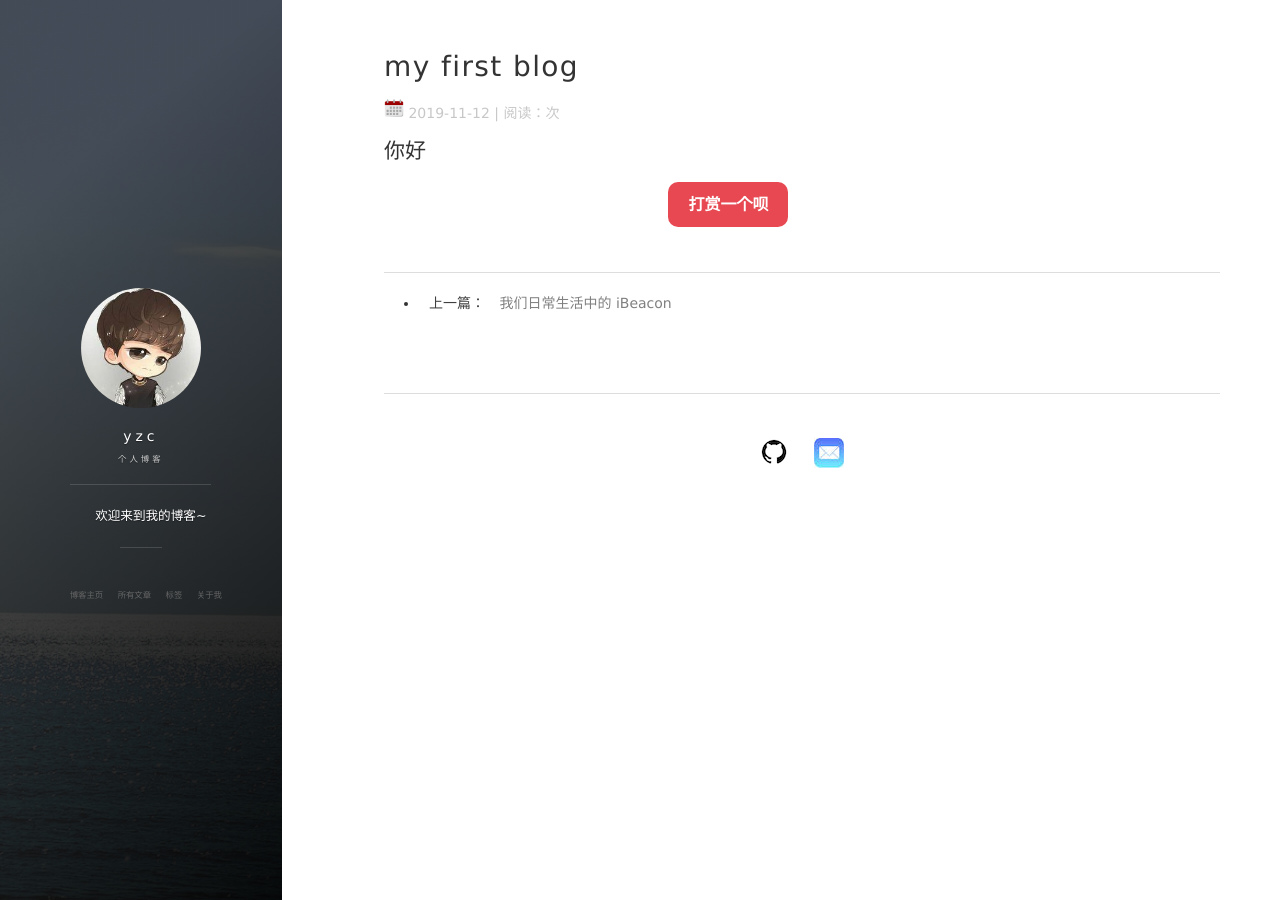
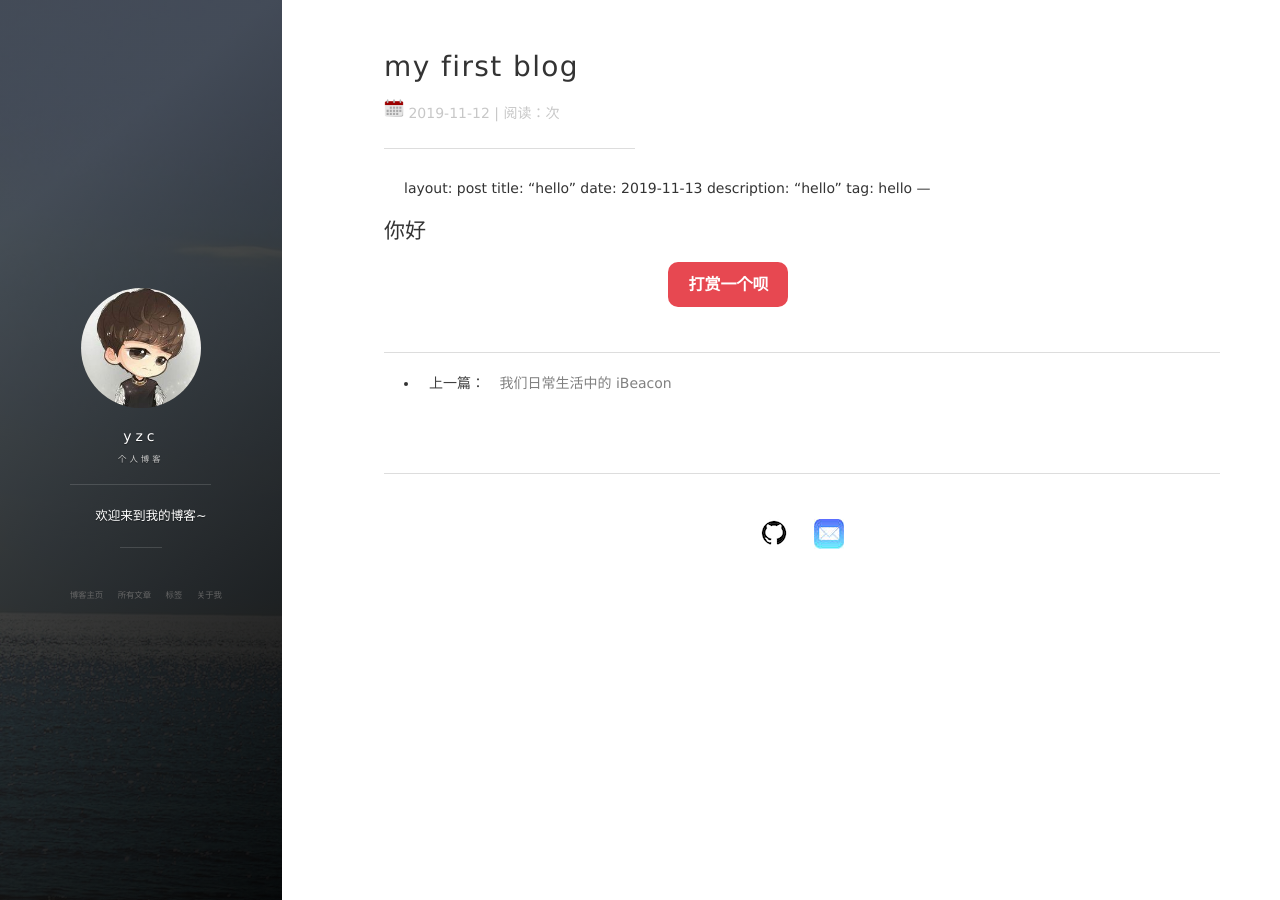
Before and after one commit to yzc1997/yzc1997.github.io, a Jekyll site: the page built from _posts/2019-11-12-my first blog.md, in a window 1280 px wide. Built offline with Jekyll 4.4.1, drawn with Linux system fonts in a browser that asks for light colours; nearby versions of some CDN libraries; comment, search, counter and statistics services are not loaded.

Commit message:
Update my first blog

```diff
--- a/_posts/2019-11-12-my first blog.md
+++ b/_posts/2019-11-12-my first blog.md
@@ -4,4 +4,13 @@ layout: post
 categories: ''
 tags: ''
 ---
+---
+layout: post
+title: "hello"
+date: 2019-11-13
+description: "hello"
+tag: hello
+---
+
+
 ## 你好
```
